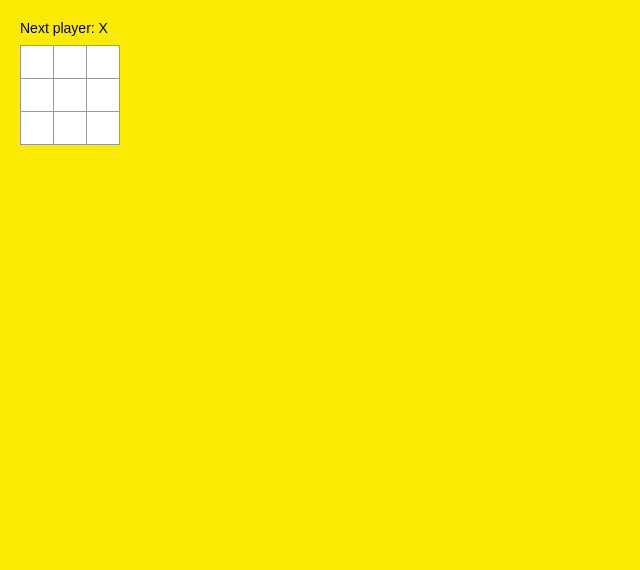
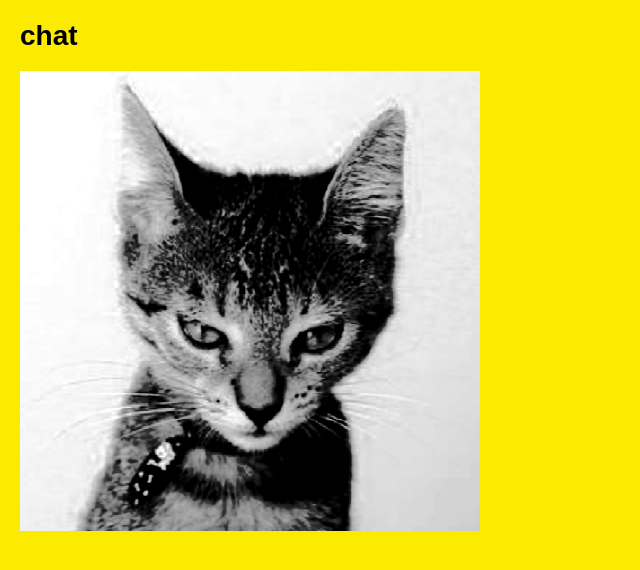
Before and after one commit to sitayebsofiane/react_app, a React (Create React App) app: page / in a window 1280 px wide. Shown: the top 570 px of the page, without its empty margins (0-640 px from the left). Built offline with nearby package versions, Linux system fonts and the light colour scheme.

Commit message:
create component

```diff
--- a/public/index.html
+++ b/public/index.html
@@ -1,5 +1,5 @@
 <!DOCTYPE html>
-<html lang="en">
+<html lang="fr">
   <head>
     <meta charset="utf-8" />
     <link rel="icon" href="%PUBLIC_URL%/favicon.ico" />
--- /dev/null
+++ b/src/App.js
@@ -0,0 +1,14 @@
+import React, { Component } from 'react';
+
+class App extends Component{
+    render(){
+      return (
+      <div className="App">
+        <h1>chat</h1>
+        <img src="chat.png" alt="logo" />
+
+      </div>
+    );
+    }
+  }
+export default App;
--- a/src/index.js
+++ b/src/index.js
@@ -1,67 +1,7 @@
 import React from 'react';
 import ReactDOM from 'react-dom';
 import './index.css';
+import App from './App';
 
-class Square extends React.Component {
-    render() {
-      return (
-        <button className="square">
-          {/* TODO */}
-        </button>
-      );
-    }
-  }
-
-  class Board extends React.Component {
-    renderSquare(i) {
-      return <Square />;
-    }
-
-    render() {
-      const status = 'Next player: X';
-
-      return (
-        <div>
-          <div className="status">{status}</div>
-          <div className="board-row">
-            {this.renderSquare(0)}
-            {this.renderSquare(1)}
-            {this.renderSquare(2)}
-          </div>
-          <div className="board-row">
-            {this.renderSquare(3)}
-            {this.renderSquare(4)}
-            {this.renderSquare(5)}
-          </div>
-          <div className="board-row">
-            {this.renderSquare(6)}
-            {this.renderSquare(7)}
-            {this.renderSquare(8)}
-          </div>
-        </div>
-      );
-    }
-  }
-
-  class Game extends React.Component {
-    render() {
-      return (
-        <div className="game">
-          <div className="game-board">
-            <Board />
-          </div>
-          <div className="game-info">
-            <div>{/* status */}</div>
-            <ol>{/* TODO */}</ol>
-          </div>
-        </div>
-      );
-    }
-  }
-
-  // ========================================
-
-  ReactDOM.render(
-    <Game />,
-    document.getElementById('root')
-  );
+  const rootElement = document.getElementById("root")
+  ReactDOM.render(<App />,rootElement)
```
Also changed, not shown: public/chat.png (added).
